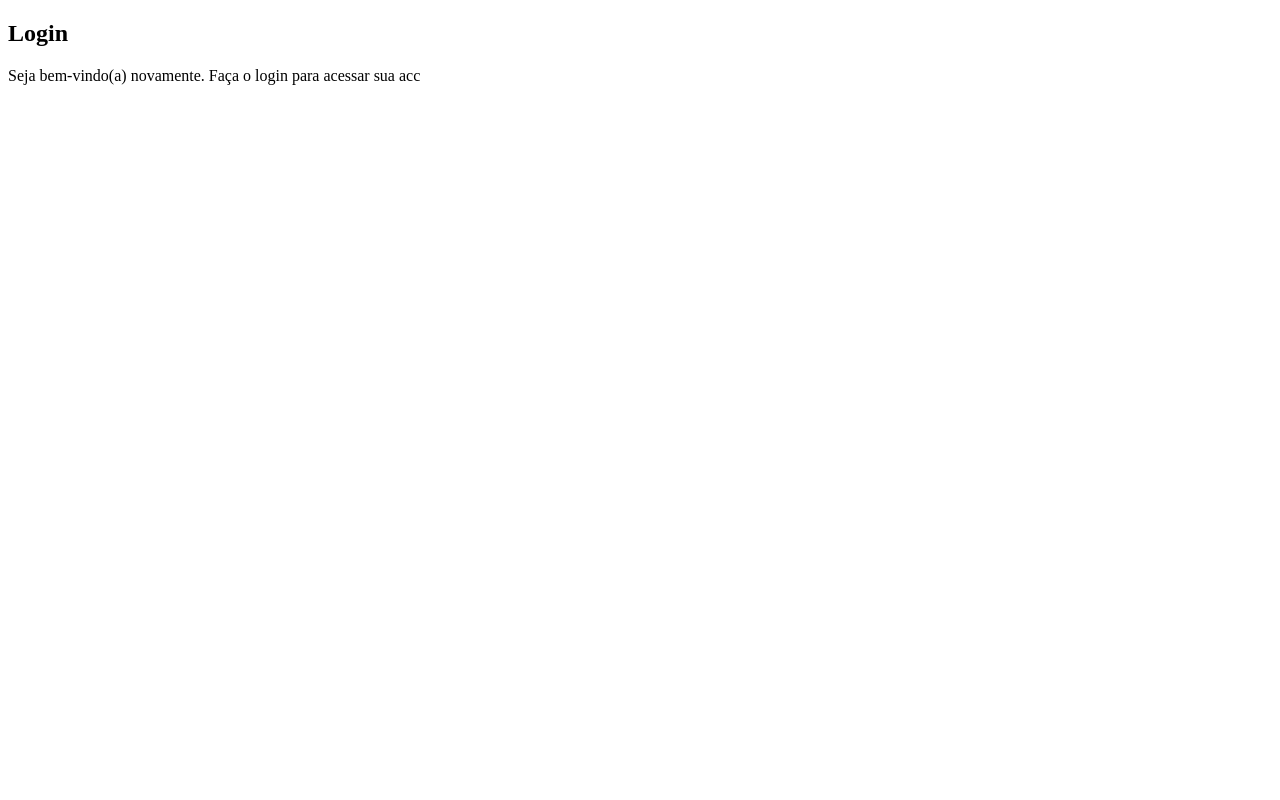
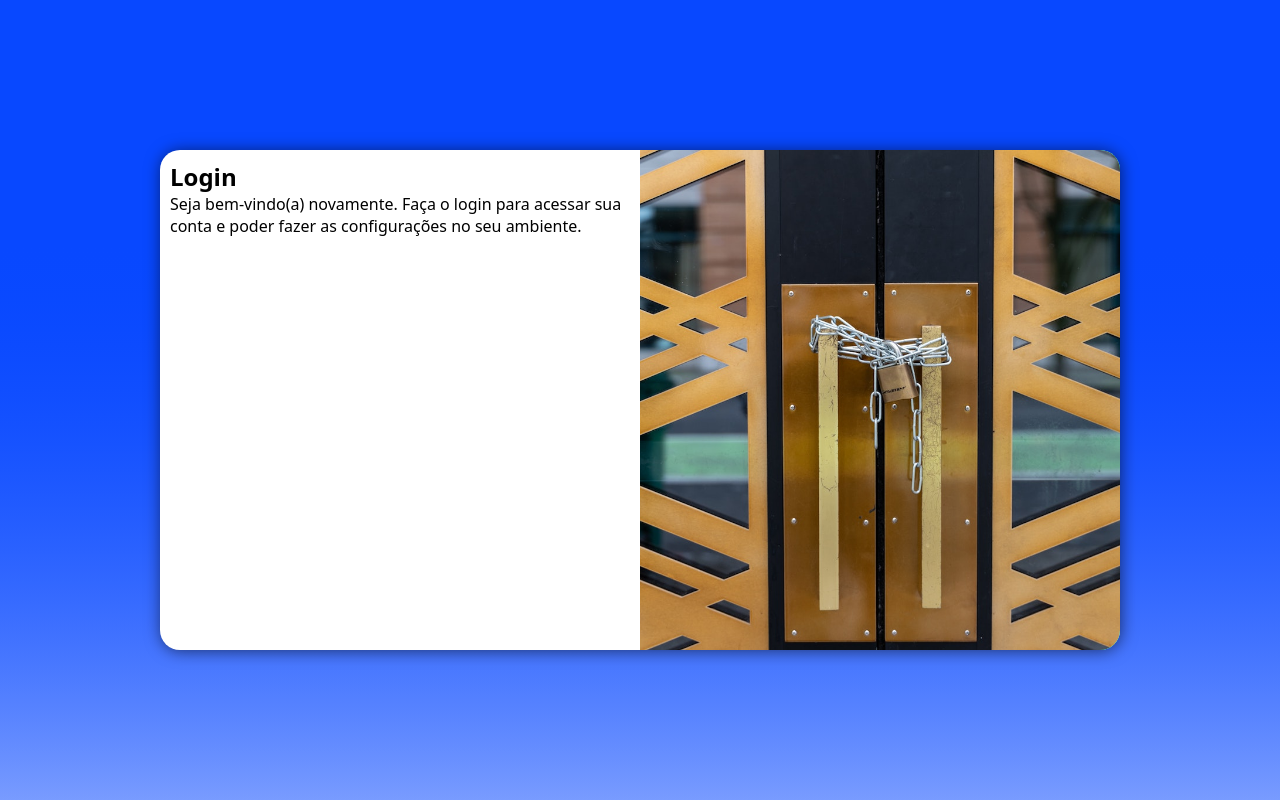
Before and after one commit to fabi0ribeir0/projeto-login, a plain HTML site: page index.html in a window 1280 px wide. Drawn offline with Linux system fonts and the light colour scheme.

Commit message:
estilo mq

```diff
--- /dev/null
+++ b/estilos/media-query.css
@@ -0,0 +1,44 @@
+@charset "UTF-8";
+
+@media screen and (min-width: 768px) and (max-width: 992px) {
+    body, html {
+        background: linear-gradient(180deg, rgba(8,72,255,1) 30%, rgba(8,72,255,0.3253676470588235) 100%);
+    }
+
+    section#login {
+        width: 80vw;
+    }
+
+    section#login > div#imagem {
+        float: left;
+        width: 35%;
+        height: 100%;
+    }
+
+    #formulario {
+        float: right;
+        width: 65%;
+    }
+}
+
+@media screen and (min-width: 993px) {
+    body, html {
+        background: linear-gradient(180deg, rgba(8,72,255,1) 30%, rgba(8,72,255,0.3253676470588235) 100%);
+    }
+
+    section#login {
+        width: 960px;
+    }
+
+    section#login > div#imagem {
+        float: right;
+        width: 50%;
+        height: 100%;
+    }
+
+    #formulario {
+        float: left;
+        width: 50%;
+    }
+
+}
--- a/estilos/style.css
+++ b/estilos/style.css
@@ -6,3 +6,50 @@
 #0848FF
 #00E1F0
 */
+
+* {
+    font-family: system-ui, -apple-system, BlinkMacSystemFont, 'Segoe UI', Roboto, Oxygen, Ubuntu, Cantarell, 'Open Sans', 'Helvetica Neue', sans-serif;
+    padding: 0px;
+    margin: 0px;
+    box-sizing: border-box;
+}
+
+body, html {
+    background: rgb(8,72,255);
+    height: 100vh;
+    width: 100vw;
+}
+
+main {
+    position: relative;
+    height: 100vh;
+    width: 100vw;
+}
+
+#login {
+    position: absolute;
+    top: 50%;
+    left: 50%;
+    transform: translate(-50%, -50%);
+    background-color: white;
+    width: 250px;
+    height: 500px;
+    border-radius: 20px;
+    overflow: hidden;
+    box-shadow: 1px 1px 16px 0px #00000091;
+
+    transition: width 0.3s, height 0.3s;
+    transition-timing-function: ease;
+}
+
+div#imagem {
+    display: block;
+    background: #00F4F4 url(../imagens/lock.jpg) center center no-repeat;
+    background-size: cover;
+    height: 200px;
+}
+
+div#formulario {
+    display: block;
+    padding: 10px;
+}
--- a/index.html
+++ b/index.html
@@ -6,6 +6,7 @@
     <meta name="viewport" content="width=device-width, initial-scale=1.0">
     <title>Login</title>
     <link rel="stylesheet" href="estilos/style.css">
+    <link rel="stylesheet" href="estilos/media-query.css">
 </head>
 <body>
     <main>
@@ -15,10 +16,17 @@
             </div>
             <div id="formulario">
                 <h1>Login</h1>
-                <p>Seja bem-vindo(a) novamente. Faça o login para acessar sua acc</p>
+                <p>Seja bem-vindo(a) novamente. Faça o login para acessar sua conta e poder fazer as configurações no seu ambiente.</p>
             </div>
-            <form action="login.php" method="post">
-
+            <form style="display: none;" action="login.php" method="post">
+                <div>
+                    <label for="ilog">Login</label>
+                    <input type="text" name="log" id="ilog" minlength="5" required>
+                </div>
+                <div>
+                    <label for="ipass">Senha</label>
+                    <input type="password" name="pass" id="ipass" minlength="8" maxlength="12" required>
+                </div>
             </form>
         </section>
     </main>
```
